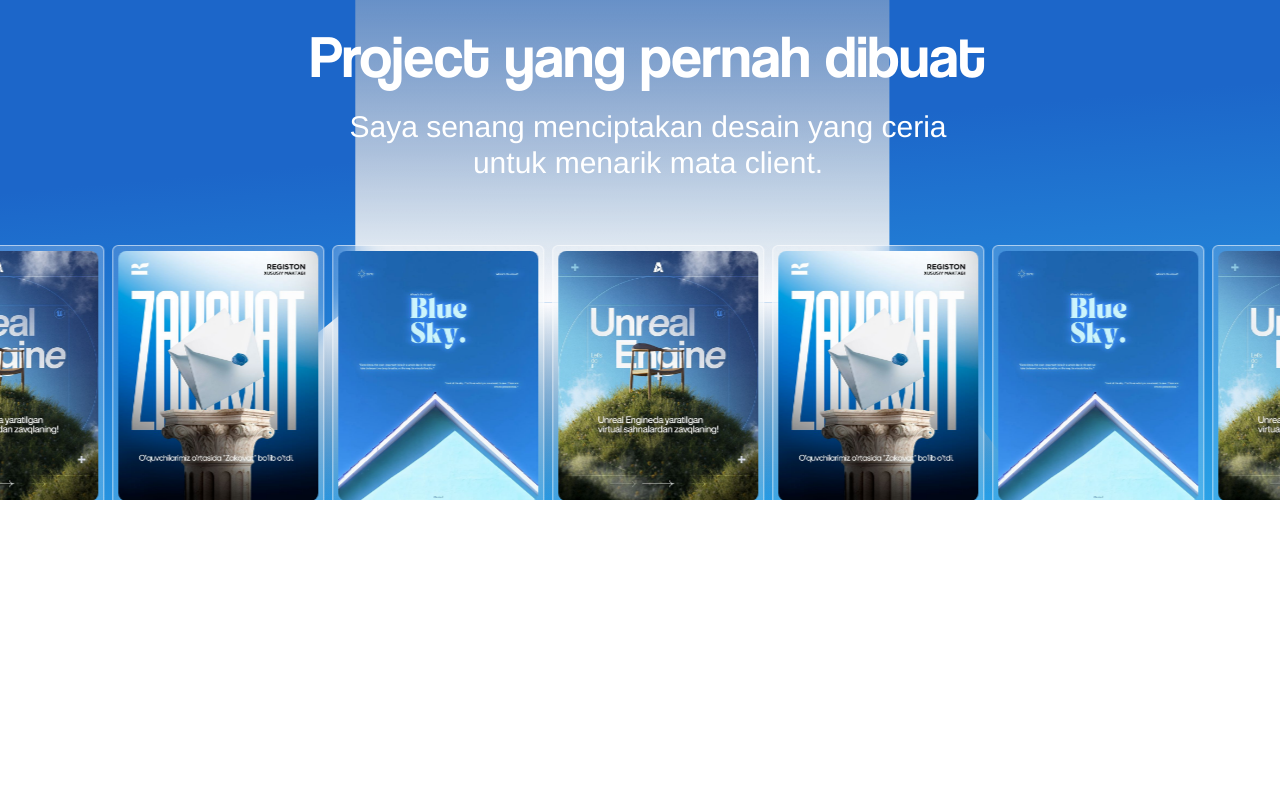
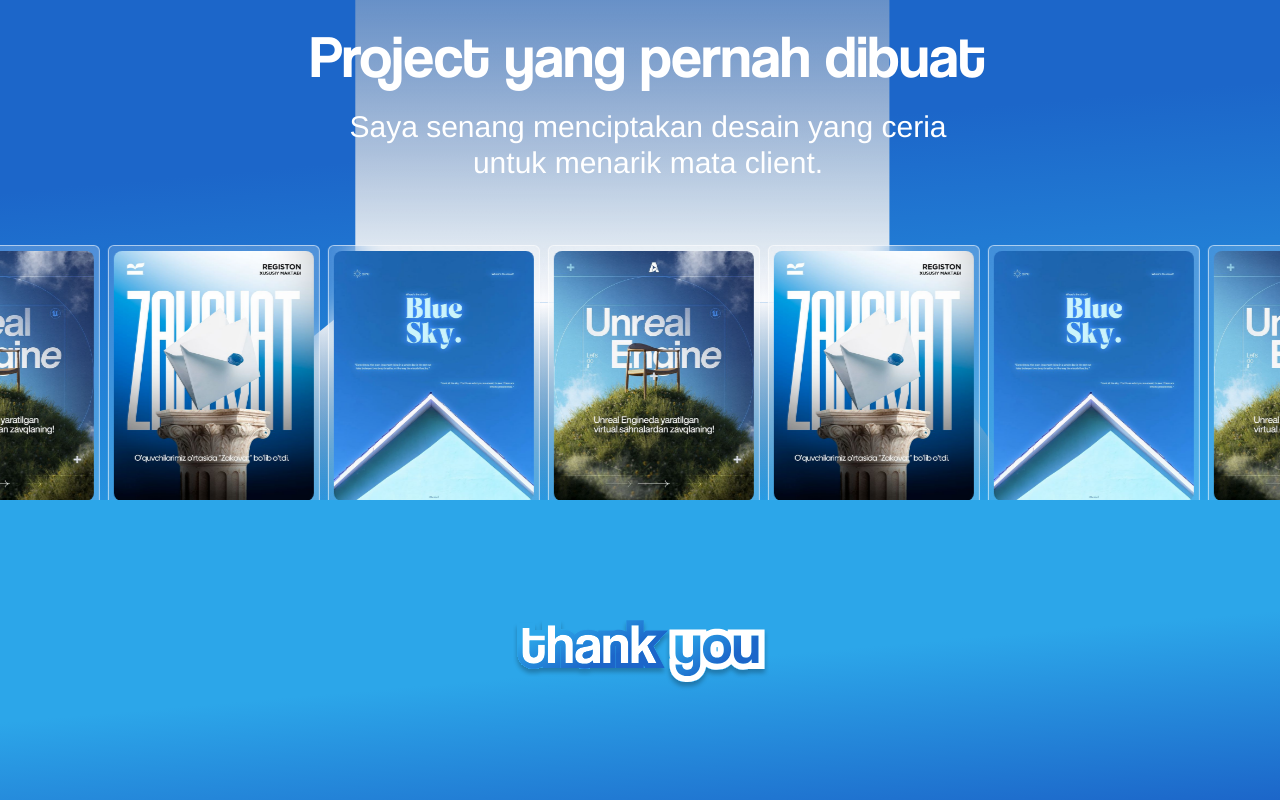
Before and after one commit to notcore/gelas-biru, a Next.js app: page / in a window 1280 px wide. Shown: the part 1188-1988 px from the top of the page. Before the commit the page ends 1688 px from the top, so only its background shows below. Built offline with nearby package versions, Linux system fonts and the light colour scheme.

Commit message:
new update footer

```diff
--- a/src/app/globals.css
+++ b/src/app/globals.css
@@ -48,8 +48,12 @@
     background: #2CA6E9;
     background: linear-gradient(355deg, rgba(44, 166, 233, 1) 0%, rgba(28, 102, 201, 1) 46%);
   }
+  .bg-gradient-bluedark {
+    background: #2CA6E9;
+    background: linear-gradient(355deg, rgba(28, 102, 201, 1) 0%, rgba(44, 166, 233, 1) 46%);
+  }
   .text-darkblue {
-      background: linear-gradient(147deg, rgba(44, 166, 233, 1) 0%, #1c66c9 100%);
+      background: linear-gradient(147deg, #2ca6e9 0%, #1c66c9 100%);
       -webkit-background-clip: text;
       -webkit-text-fill-color: transparent;
   }
--- a/src/app/page.js
+++ b/src/app/page.js
@@ -6,6 +6,7 @@ import { useEffect } from "react";
 import Navbar from "@/components/template/Navbar";
 import Section2 from "@/components/sections/section2";
 import Section1 from "@/components/sections/section1";
+import Footer from "@/components/template/footer"
 
 export default function Home() {
 
@@ -15,6 +16,7 @@ export default function Home() {
        <div className="mt-20">
         <Section1/>
         <Section2/>
+        <Footer />
       </div>
     </div>
   );
--- /dev/null
+++ b/src/components/template/footer/index.jsx
@@ -0,0 +1,9 @@
+const Footer = () => {
+    return (
+        <div className="bg-gradient-bluedark h-[300px] flex justify-center items-center">
+            <img src="/resource/tittle/thank-you.svg"/>
+        </div>
+    )
+}
+
+export default Footer;
```
Also changed, not shown: public/resource/tittle/thank-you.svg (added).
